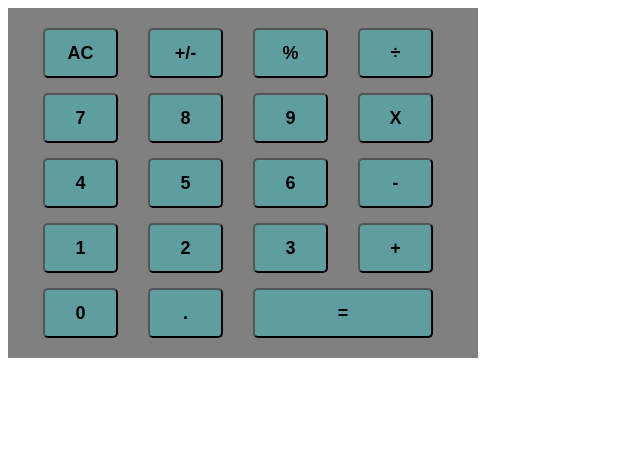
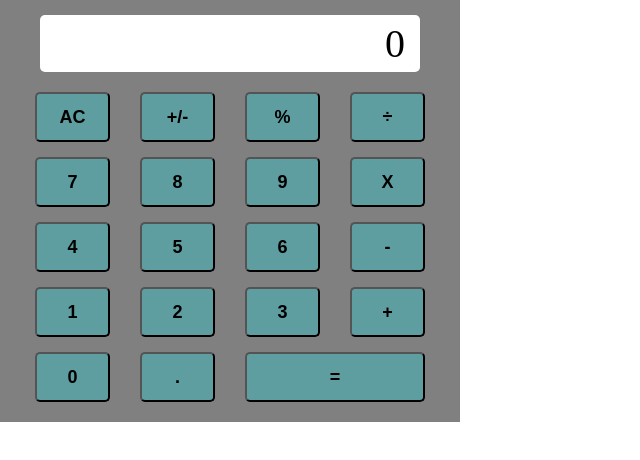
Before and after one commit to MFahadUmer/Calculator, a React (Create React App) app: page / in a window 1280 px wide. Shown: the top 460 px of the page, without its empty margins (0-640 px from the left). Built offline with nearby package versions, Linux system fonts and the light colour scheme.

Commit message:
Adds Display Component

```diff
--- a/src/components/App.js
+++ b/src/components/App.js
@@ -1,12 +1,11 @@
 import React from 'react';
 import ButtonPanel from './ButtonPanel';
+import Display from './Display';
 
-function App() {
-  return (
-    <div>
-      <ButtonPanel />
-    </div>
-  );
-}
-
+const App = () => (
+  <div className="calculator">
+    <Display />
+    <ButtonPanel />
+  </div>
+);
 export default App;
--- a/src/components/Button.js
+++ b/src/components/Button.js
@@ -1,9 +1,5 @@
 import React from 'react';
 import PropTypes from 'prop-types';
-
-// function Button({ name }) {
-//   return (<h2>{name}</h2>);
-// }
 
 const Button = ({ value }) => (
   // <button className="button" type="submit">
--- /dev/null
+++ b/src/components/Display.js
@@ -0,0 +1,19 @@
+import React from 'react';
+import PropTypes from 'prop-types';
+// import Button from "./Button";
+
+const Display = ({ calulate }) => (
+  <div className="display">
+    <p className="calculateText">{ calulate }</p>
+  </div>
+);
+
+Display.propTypes = {
+  calulate: PropTypes.string,
+};
+
+Display.defaultProps = {
+  calulate: '0',
+};
+
+export default Display;
--- a/src/index.css
+++ b/src/index.css
@@ -1,7 +1,33 @@
+* {
+  box-sizing: border-box;
+  margin: 0;
+  padding: 0;
+}
+
+.calculator {
+  width: 460px;
+  background-color: gray;
+  display: flex;
+  flex-direction: column;
+  align-items: center;
+  justify-content: center;
+}
+
+.display {
+  margin-top: 15px;
+}
+
+.calculateText {
+  width: 380px;
+  background-color: white;
+  font-size: 40px;
+  padding: 5px 15px;
+  text-align: right;
+  border-radius: 5px;
+}
+
 .buttonPanel {
   padding: 20px;
-  width: 430px;
-  background-color: gray;
   display: grid;
   grid-template-rows: 1fr 1fr 1fr 1fr 1fr;
   gap: 15px;
```
Also changed, not shown: 1 other file (tests, documents, lock files or other folders).
